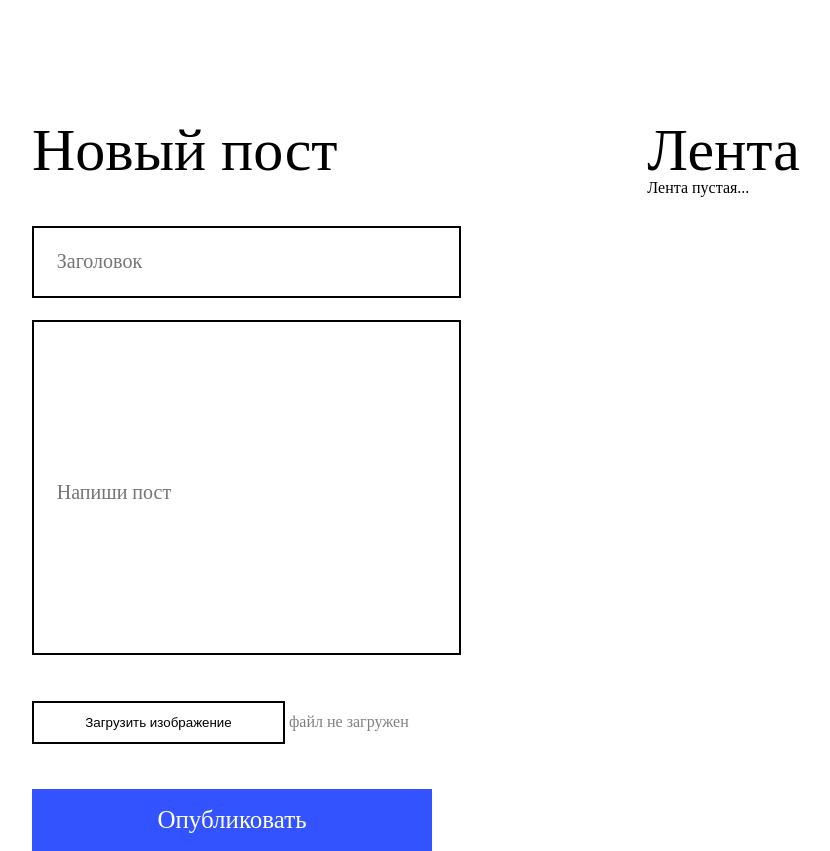
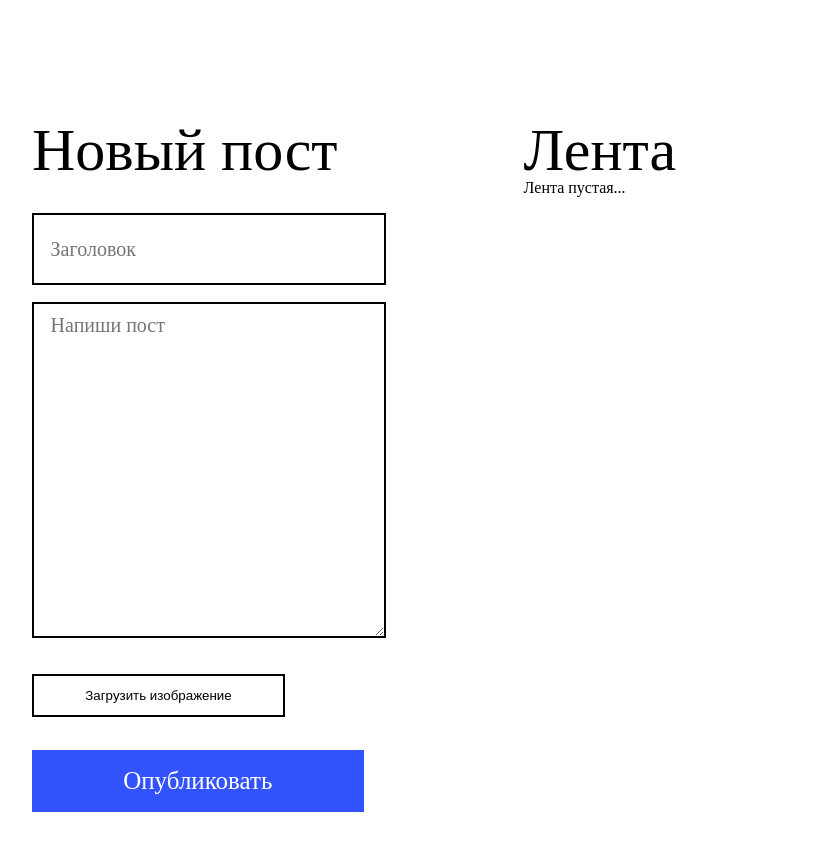
Before and after one commit to Daniks5-5/post, a plain HTML site: page index.html in a window 1280 px wide. Both pictures are taken after a click on the button "Загрузить изображение". Shown: the whole page, without its empty margins (33-863 px from the left). After the commit the page ends 812 px from the top, so only its background shows below. Drawn offline with Linux system fonts and the light colour scheme.

Commit message:
add img and style

```diff
--- a/index.html
+++ b/index.html
@@ -21,13 +21,13 @@
             <input id = "base-input__js" class = "base-input__title" type="text" placeholder="Заголовок">
             <p id="base-input-limit__js" class="base-input__limit" ></p>
 
-            <input  id="base-input-main__js" type="text" class="base-input__main" placeholder="Напиши пост">
+            <textarea  id="base-input-main__js" type="text" class="base-input__main" placeholder="Напиши пост"></textarea>
+
             <p id="base-limit__js" class="base-input__limit"></p>
         </div>
         <div class="base-btn">
             <input type="file" id="addPhoto" class="addPhoto-css" hidden="hidden">
             <button class="addPhoto__btn" id="addPhoto__btn-js"> Загрузить изображение</button>
-            <span id="addPhoto__text-js" class="addPhoto__text">файл не загружен</span>
             <button id="base-btn__js" class = "base-btn__public">Опубликовать</button>
 
 
--- a/index.js
+++ b/index.js
@@ -20,7 +20,13 @@ reader.readAsDataURL(event.target.files[0]);
 
 //замена кнопки вместо input
 window.onload = () => {
+    const addFile = document.getElementById('addPhoto');
+    const addFilebtn = document.getElementById('addPhoto__btn-js');
 
+//нажатие кнопки
+    addFilebtn.addEventListener('click', function(){
+        addFile.click();
+    } );
 };
 
 
--- a/styles/style.css
+++ b/styles/style.css
@@ -127,5 +127,6 @@ cursor: pointer;
 .addImg{
 display: none;
 max-width: 500px;
+min-width: 100px;
 width: 100%;
 }
```
